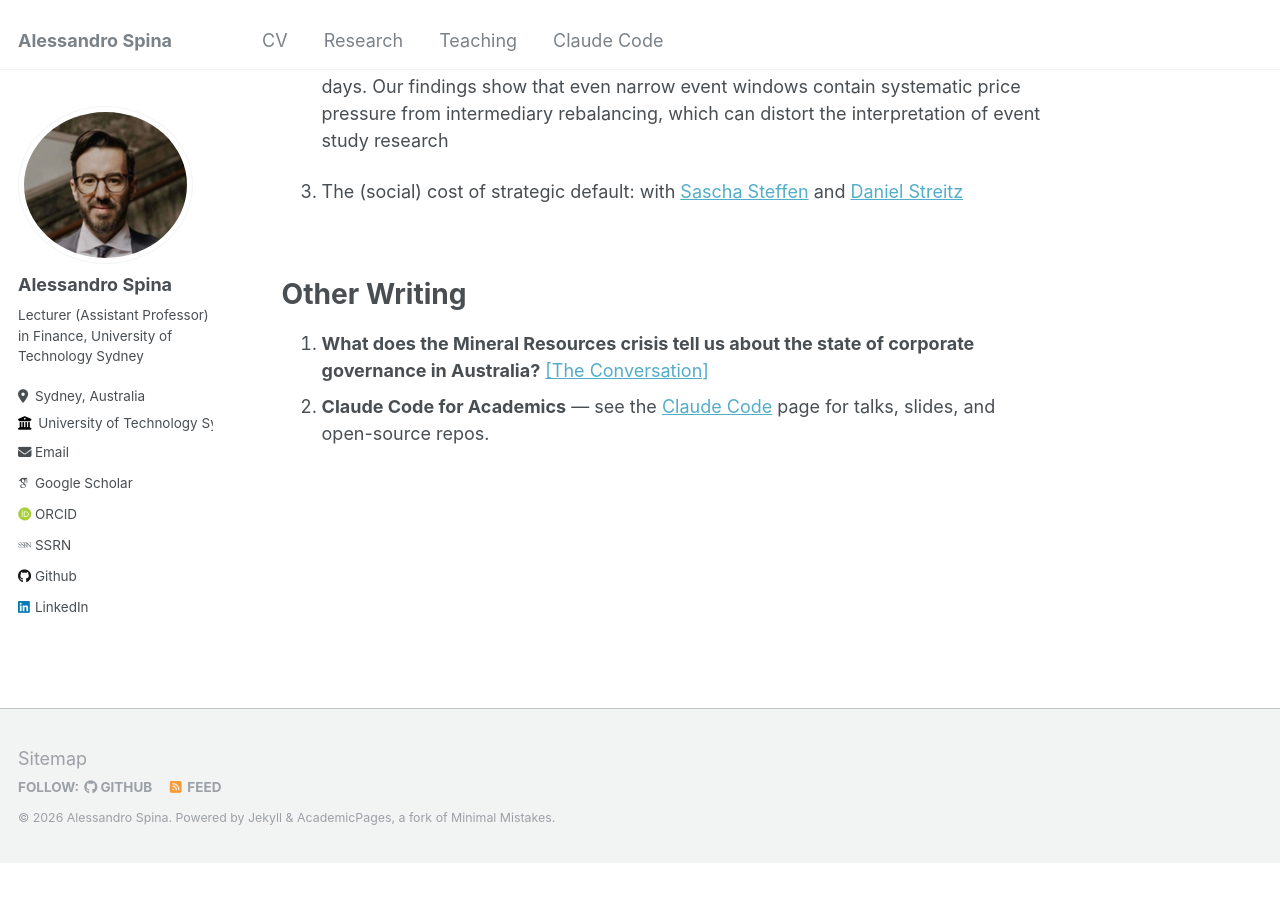
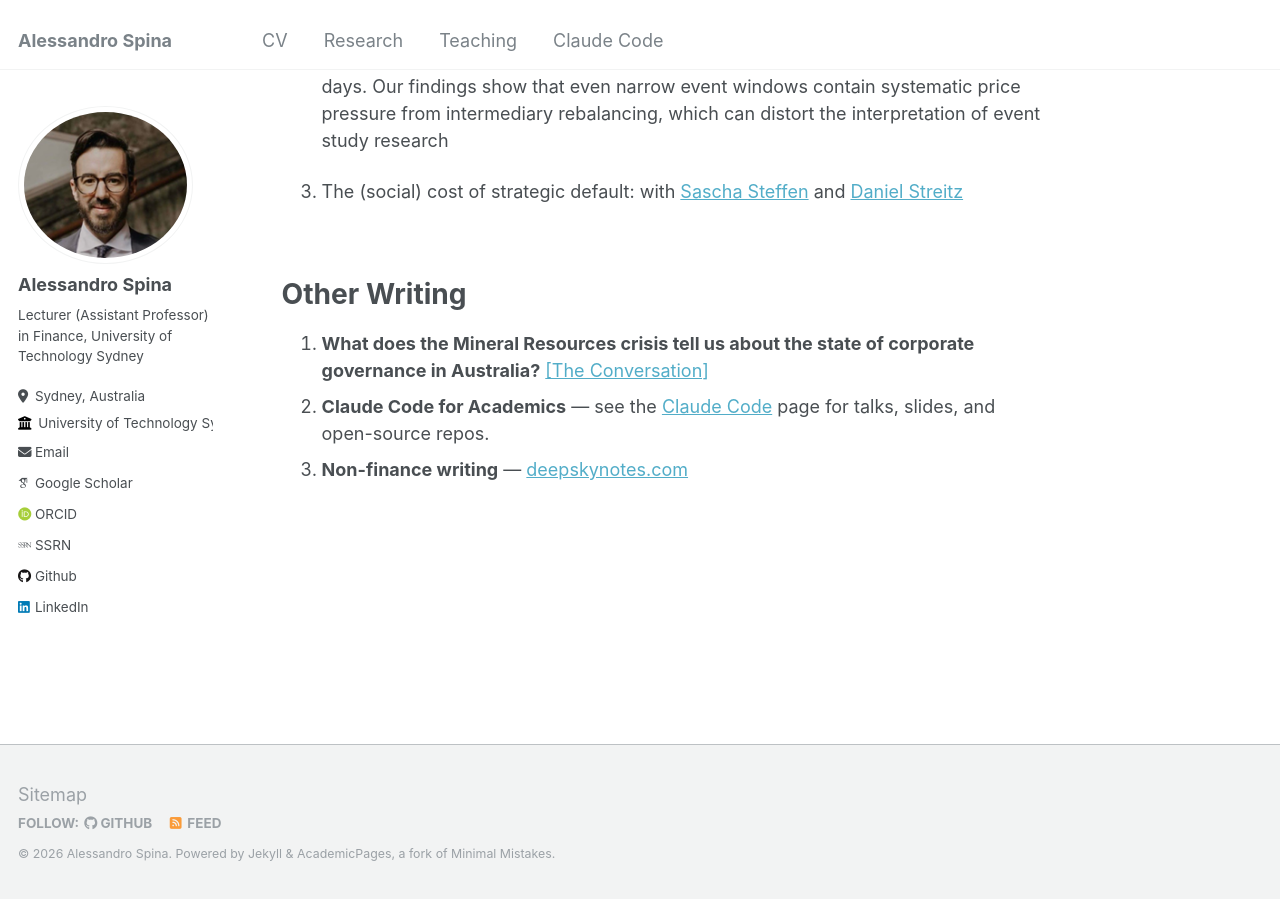
Before and after one commit to aspi6246/aspi6246.github.io, a Jekyll site: the page built from _pages/about.md, in a window 1280 px wide and 900 px high, scrolled down 1550 px. Built offline with Jekyll 4.4.1, drawn with Linux system fonts in a browser that asks for light colours; some web fonts are replaced; before the commit the page ends 2414 px from its top, so only the background shows below that.

Commit message:
Add deepskynotes.com link to Other Writing section
Co-Authored-By: Claude Opus 4.6 <noreply@anthropic.com>

```diff
--- a/_pages/about.md
+++ b/_pages/about.md
@@ -42,3 +42,4 @@ Other Writing
 
 1. **What does the Mineral Resources crisis tell us about the state of corporate governance in Australia?** [[The Conversation]](https://theconversation.com/what-does-the-mineral-resources-crisis-tell-us-about-the-state-of-corporate-governance-in-australia-243038)
 2. **Claude Code for Academics** — see the [Claude Code](/claude-code/) page for talks, slides, and open-source repos.
+3. **Non-finance writing** — [deepskynotes.com](https://www.deepskynotes.com)
```
